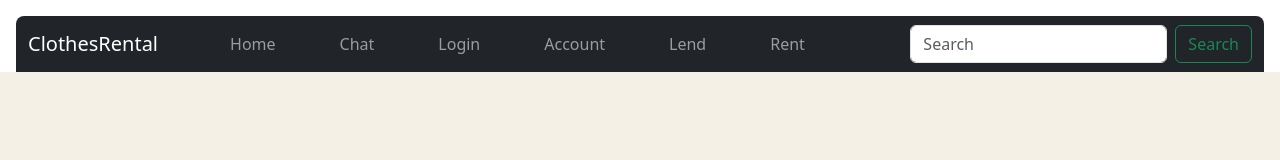
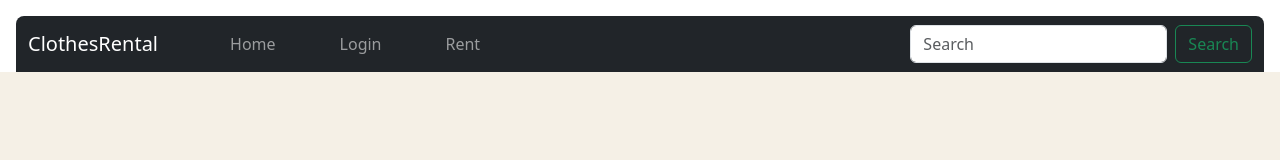
Before and after one commit to ts-31/Clothes-Rental-System, a React (Vite) app in the folder client/: page /login in a window 1280 px wide. Shown: the top 160 px of the page. Built offline with nearby package versions, Linux system fonts and the light colour scheme.

Commit message:
Added condition on routes

```diff
--- a/client/src/components/NavbarComponent.jsx
+++ b/client/src/components/NavbarComponent.jsx
@@ -1,21 +1,14 @@
-import React, { useContext, useState } from "react";
+import React, { useContext } from "react";
 import "bootstrap/dist/css/bootstrap.min.css";
-import Button from "react-bootstrap/Button";
-import Container from "react-bootstrap/Container";
-import Form from "react-bootstrap/Form";
-import Nav from "react-bootstrap/Nav";
-import Navbar from "react-bootstrap/Navbar";
+import { Navbar, Container, Nav, Form, Button } from "react-bootstrap";
 import { Link } from "react-router-dom";
 import { AuthContext } from "../main";
 
 function NavbarComponent() {
   const { username } = useContext(AuthContext);
+
   return (
-    // <Navbar expand="lg" className="bg-body-tertiary w-100 mt-3">
-    <Navbar
-      expand="lg"
-      className="bg-dark navbar-dark w-auto mt-3 mx-3 rounded-top-3"
-    >
+    <Navbar expand="lg" className="bg-dark navbar-dark w-auto mt-3 mx-3 rounded-top-3">
       <Container fluid>
         <Navbar.Brand as={Link} to="/">
           {username ? `Hello, ${username}` : "ClothesRental"}
@@ -26,11 +19,10 @@ function NavbarComponent() {
             <Nav.Link as={Link} to="/" className="ms-5">
               Home
             </Nav.Link>
+            {username && (
+              <>
                 <Nav.Link as={Link} to="/chat" className="ms-5">
                   Chat
-            </Nav.Link>
-            <Nav.Link as={Link} to="/login" className="ms-5">
-              Login
                 </Nav.Link>
                 <Nav.Link as={Link} to="/account" className="ms-5">
                   Account
@@ -38,6 +30,13 @@ function NavbarComponent() {
                 <Nav.Link as={Link} to="/lend" className="ms-5">
                   Lend
                 </Nav.Link>
+              </>
+            )}
+            {!username && (
+              <Nav.Link as={Link} to="/login" className="ms-5">
+                Login
+              </Nav.Link>
+            )}
             <Nav.Link as={Link} to="/rent" className="ms-5">
               Rent
             </Nav.Link>
```
Lines whose indentation alone changed are shown as unchanged.
